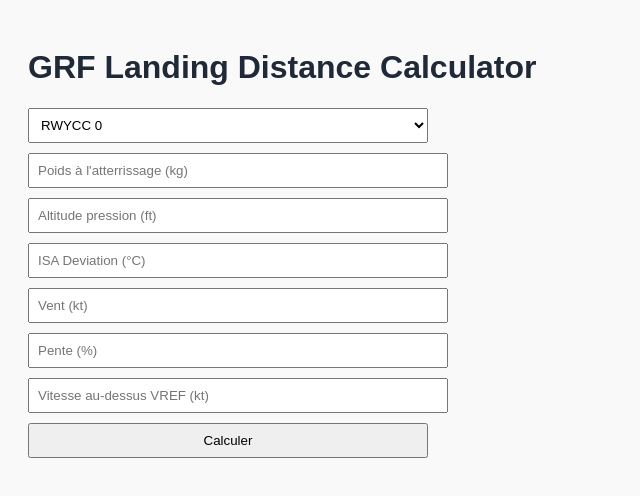
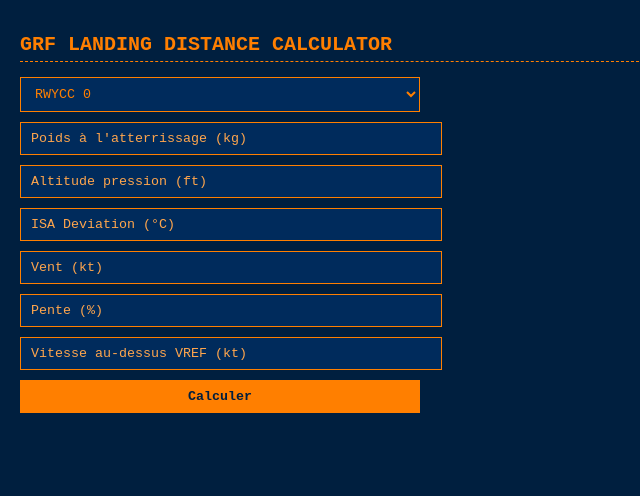
Before and after one commit to edouard974dev/GRF, a plain HTML site: page index.html in a window 1280 px wide. Shown: the whole page, without its empty margins (0-640 px from the left). Drawn offline with Linux system fonts and the light colour scheme.

Commit message:
Update style.css

```diff
--- a/style.css
+++ b/style.css
@@ -1,4 +1,45 @@
+body {
+  margin: 0;
+  padding: 20px;
+  font-family: 'Courier New', Courier, monospace;
+  background-color: #001f3f; /* fond bleu nuit type cockpit */
+  color: #FF7F00; /* texte orange Hermès */
+}
 
-body { font-family: sans-serif; padding: 20px; background: #f9f9f9; }
-input, select, button { display: block; margin: 10px 0; padding: 8px; width: 100%; max-width: 400px; }
-h1 { color: #1f2937; }
+h1 {
+  font-size: 20px;
+  text-transform: uppercase;
+  border-bottom: 1px dashed #FF7F00;
+  padding-bottom: 5px;
+  margin-bottom: 15px;
+}
+
+input, select, button {
+  display: block;
+  margin: 10px 0;
+  padding: 8px 10px;
+  background-color: #002b5c;
+  color: #FF7F00;
+  border: 1px solid #FF7F00;
+  width: 100%;
+  max-width: 400px;
+  font-family: 'Courier New', Courier, monospace;
+}
+
+button {
+  background-color: #FF7F00;
+  color: #001f3f;
+  font-weight: bold;
+  cursor: pointer;
+}
+
+input::placeholder {
+  color: #FFA64D;
+}
+
+p#resultat {
+  margin-top: 20px;
+  font-size: 18px;
+  font-weight: bold;
+  color: #00FF00; /* résultat en vert type avion */
+}
```
